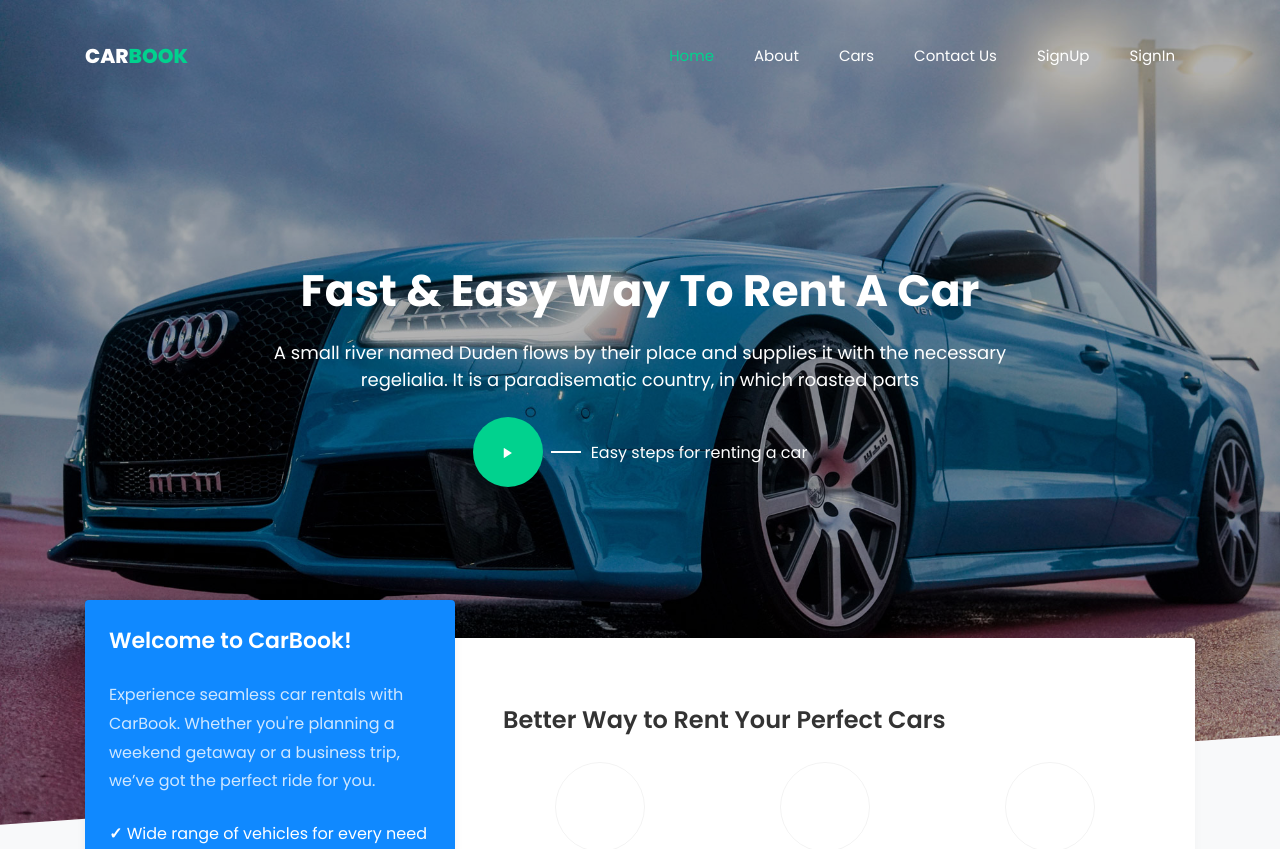
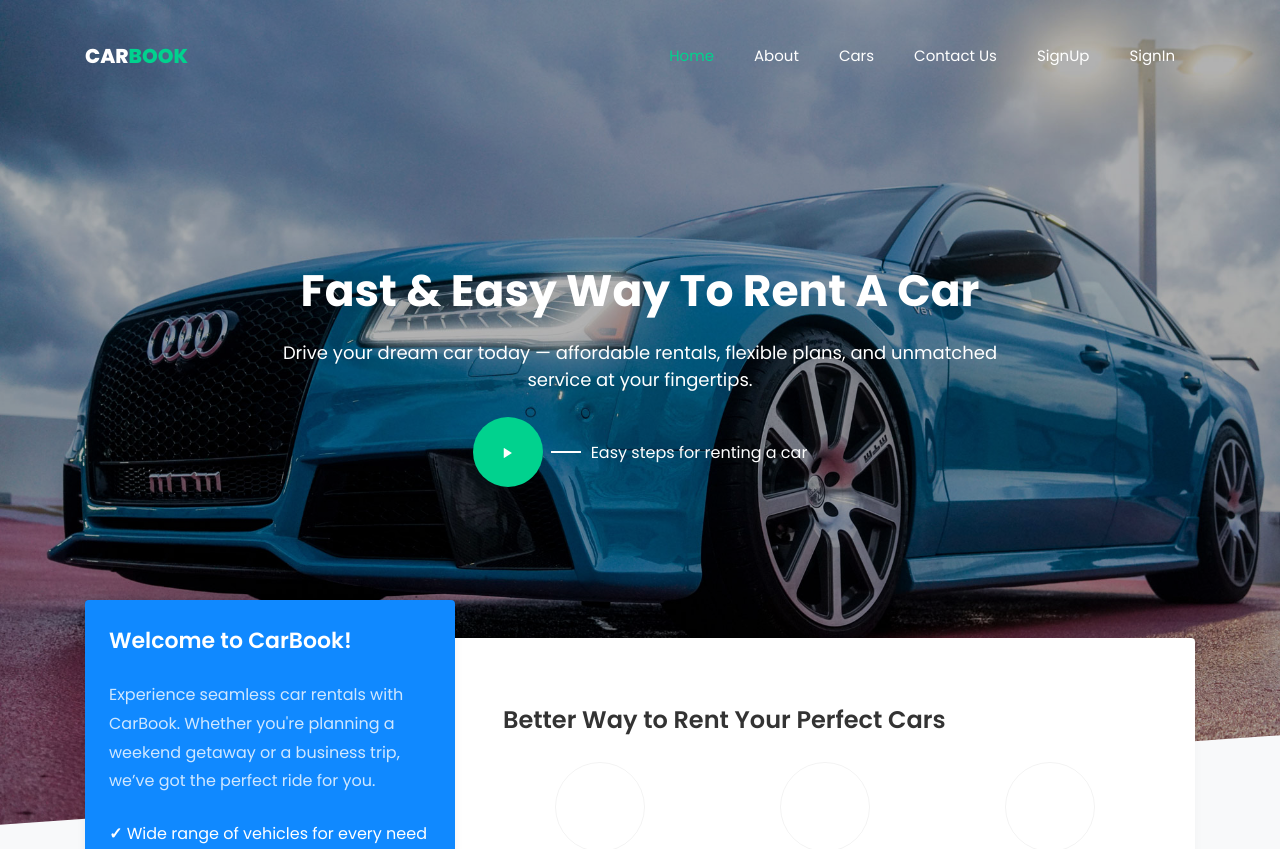
Before and after one commit to AshnaEP/django_projects, a Django app: page / in a window 1280 px wide. Shown: the top 849 px of the page. Run offline with Django 5.2, Linux system fonts and the light colour scheme; data comes from the database, SQL or seed files in the repository; some libraries are stand-ins or nearby versions; some web fonts are replaced.

Commit message:
Edited home page

```diff
--- a/crms/templates/home.html
+++ b/crms/templates/home.html
@@ -83,7 +83,7 @@
           <div class="col-lg-8 ftco-animate">
           	<div class="text w-100 text-center mb-md-5 pb-md-5">
 	            <h1 class="mb-4">Fast &amp; Easy Way To Rent A Car</h1>
-	            <p style="font-size: 18px;">A small river named Duden flows by their place and supplies it with the necessary regelialia. It is a paradisematic country, in which roasted parts</p>
+	            <p style="font-size: 18px;">Drive your dream car today — affordable rentals, flexible plans, and unmatched service at your fingertips.</p>
 	            <a href="https://vimeo.com/1065456295" class="icon-wrap popup-vimeo d-flex align-items-center mt-4 justify-content-center">
 	            	<div class="icon d-flex align-items-center justify-content-center">
 	            		<span class="ion-ios-play"></span>
```
